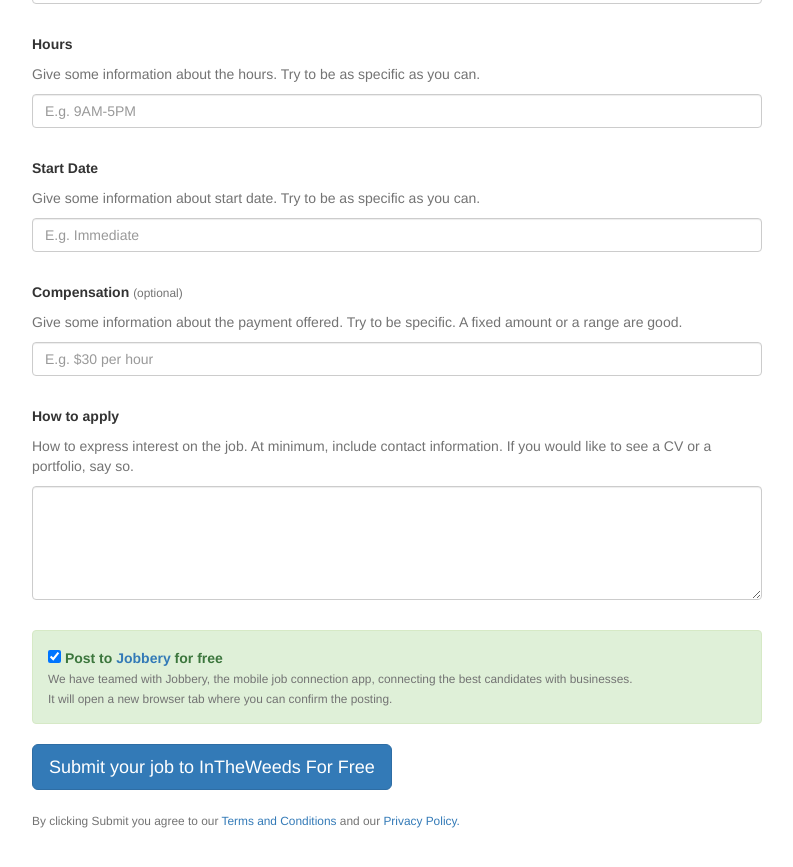
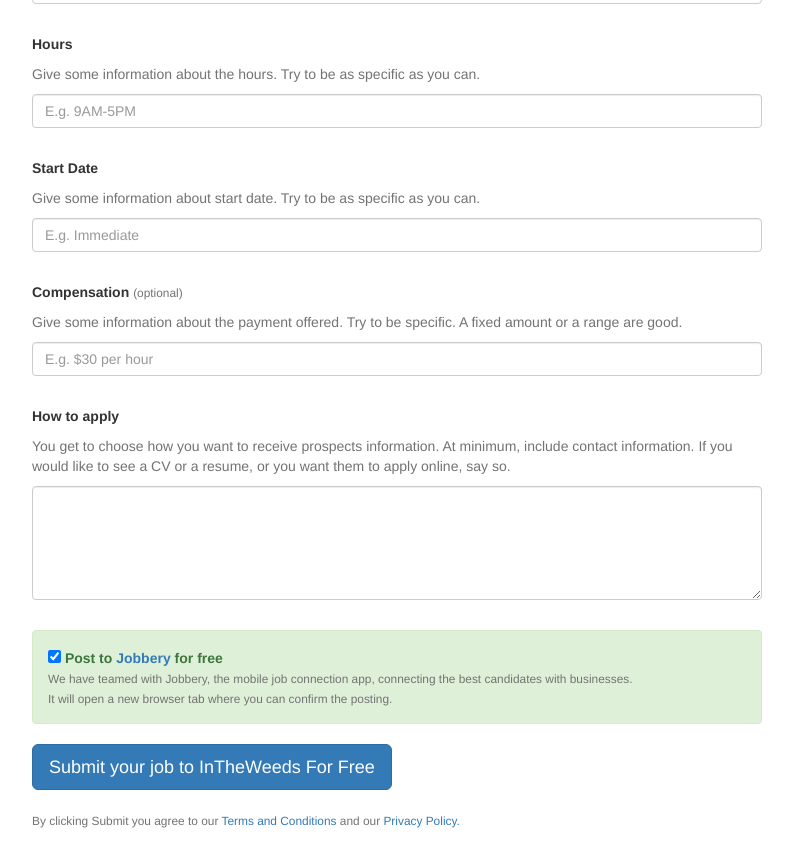
Before and after one commit to intheweedsjobs/intheweeds, a Jekyll site: the page built from job-form.html, in a window 1280 px wide and 900 px high, scrolled down 1193 px. Shown: the top 867 px of the window, without its empty margins (243-1036 px from the left). Built offline with Jekyll 4.4.1, drawn with Linux system fonts in a browser that asks for light colours.

Commit message:
Update job-form.html

```diff
--- a/job-form.html
+++ b/job-form.html
@@ -192,7 +192,7 @@ permalink: '/job-form/'
             </div>
             <div class="form-group">
               <label for="how_to_apply">How to apply</label>
-              <p class="help-block">How to express interest on the job. At minimum, include contact information. If you would like to see a CV or a portfolio, say so.</p>
+              <p class="help-block">You get to choose how you want to receive prospects information. At minimum, include contact information. If you would like to see a CV or a resume, or you want them to apply online, say so.</p>
               <textarea class="form-control"
                         id="how_to_apply"
                         rows="5"
```
